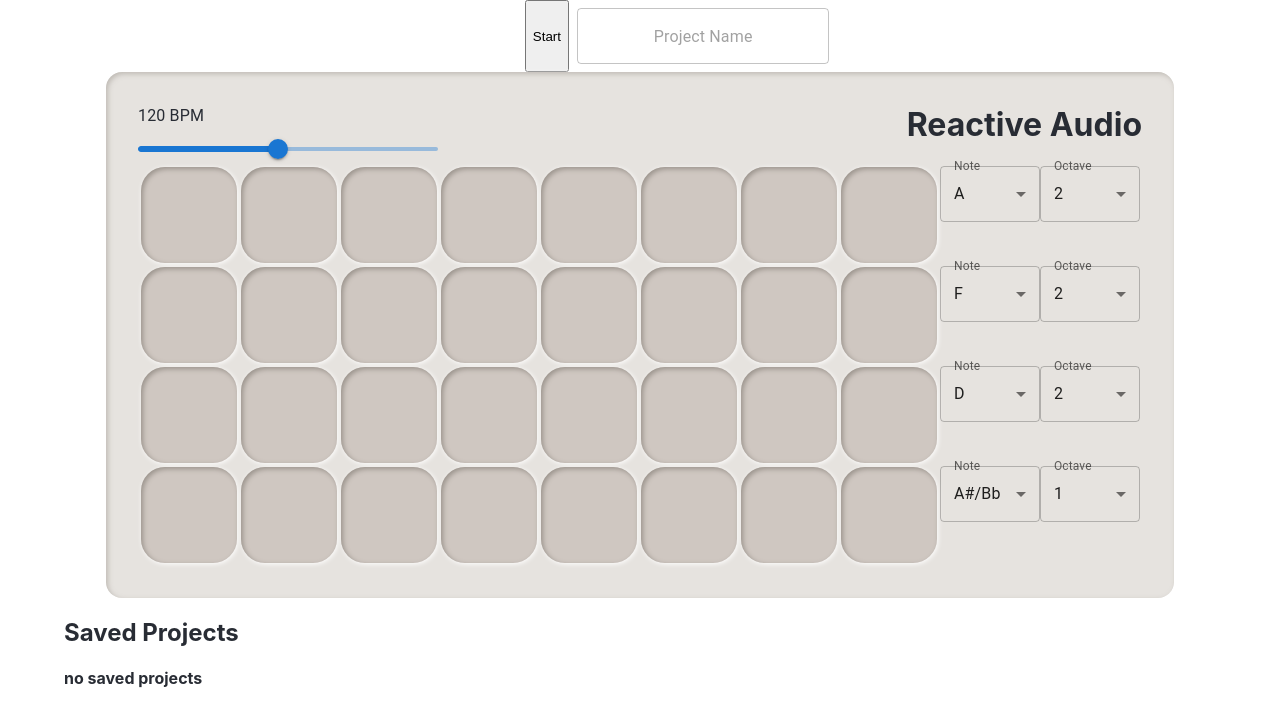
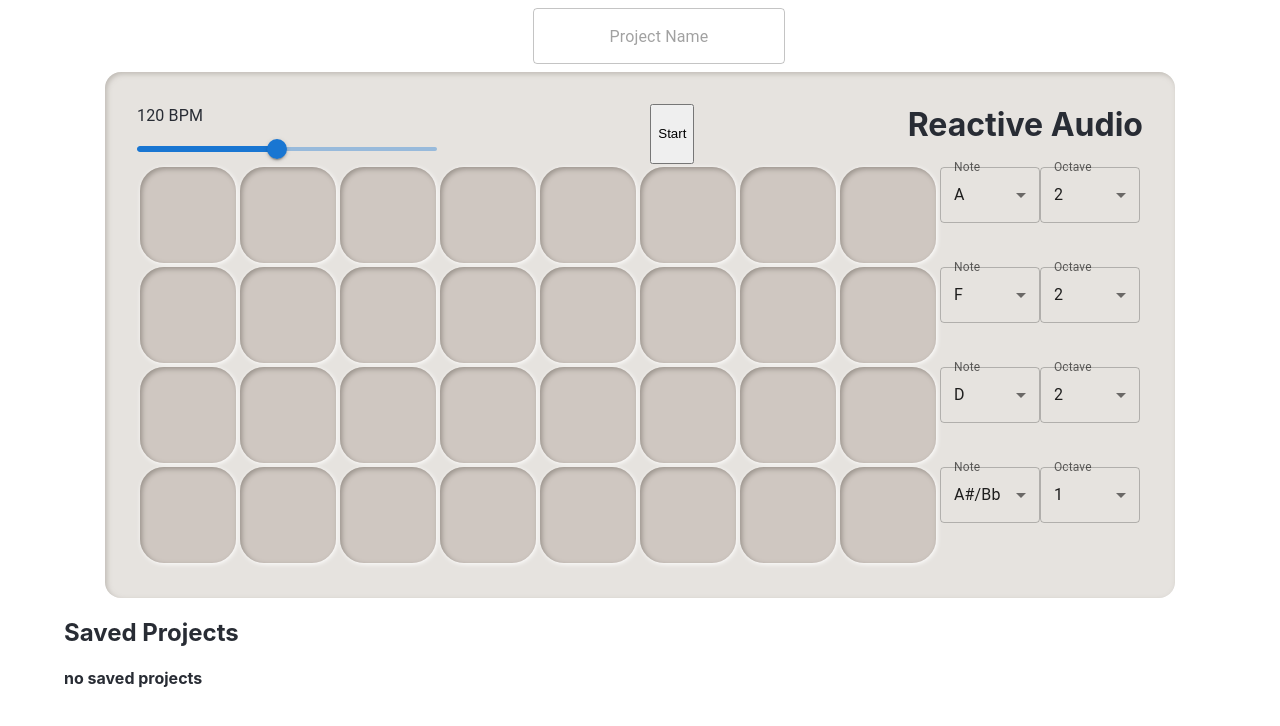
Before and after one commit to rriegel/Reactive-Audio, a React app: page / in a window 1280 px wide. Shown: the top 726 px of the page. Built offline with nearby package versions, Linux system fonts and the light colour scheme; no server answers; the HTML template or start-up script is replaced by a standard one.

Commit message:
moved play button into the sequencer component

```diff
--- a/client/src/app.jsx
+++ b/client/src/app.jsx
@@ -16,7 +16,6 @@ class App extends React.Component {
     super(props);
 
     this.state = {
-      isPlaying: false,
       name: null,
       pattern: [
         [0, 0, 0, 0, 0, 0, 0, 0],
@@ -31,7 +30,6 @@ class App extends React.Component {
       adjBPM: 120
     };
 
-    this.toggleSequencer = this.toggleSequencer.bind(this);
     this.changeNote = this.changeNote.bind(this);
   }
 
@@ -84,12 +82,6 @@ class App extends React.Component {
     this.getSaveData();
   }
 
-  toggleSequencer() {
-    this.setState(prevState => ({
-      isPlaying: !prevState.isPlaying
-    }));
-  }
-
   boxToggle(row, index) {
     let newBoxToggle = this.state.pattern;
     newBoxToggle[row][index] = newBoxToggle[row][index] === 0 ? 1 : 0;
@@ -121,9 +113,6 @@ class App extends React.Component {
 
         <div className="menu-bar">
           <div className="top-buttons">
-            <button onClick={ () => {this.toggleSequencer()} }>
-              {this.state.isPlaying ? 'Stop' : 'Start'}
-            </button>
             <NameInput
               projectList = { this.state.savestates }
               saveProject={(e) => {this.saveState(e)}}
@@ -138,7 +127,6 @@ class App extends React.Component {
             name={ this.state.name || "" }
             BPM={ this.state.BPM }
             adjBPM={ this.state.adjBPM }
-            isPlaying={ this.state.isPlaying }
             pattern={ this.state.pattern }
             boxToggle={ (row, index) => this.boxToggle(row, index) }
             changeNote={ (e) => this.changeNote(e) }
--- a/client/src/components/Sequencer.jsx
+++ b/client/src/components/Sequencer.jsx
@@ -4,10 +4,11 @@ import SequencerRow from './SequencerRow.jsx';
 import BPMSlider from './utils/BPMSlider.js';
 import togglePlay from './utils/togglePlay.js';
 
-function Sequencer({ notes, octaves, name, BPM, adjBPM, isPlaying, pattern, boxToggle, changeNote, changeOctave, changeBPM }) {
+function Sequencer({ notes, octaves, name, BPM, adjBPM, pattern, boxToggle, changeNote, changeOctave, changeBPM }) {
+
+  const [isPlaying, toggleSequencer] = useState(false);
 
   const [active, setActive] = useState(null);
-
   const usePrevious = (val) => {
     const ref = useRef();
     useEffect(() => ref.current = val);
@@ -30,6 +31,9 @@ function Sequencer({ notes, octaves, name, BPM, adjBPM, isPlaying, pattern, boxT
           current={ adjBPM }
           changeBPM={ changeBPM }
         />
+        <button onClick={ () => {toggleSequencer(!isPlaying)} }>
+          {isPlaying ? 'Stop' : 'Start'}
+        </button>
         <h1 className="title">
           Reactive Audio
         </h1>
--- a/client/src/components/SequencerRow.jsx
+++ b/client/src/components/SequencerRow.jsx
@@ -20,7 +20,7 @@ function SequencerRow({pattern, row, boxToggle, active, notes, octaves, changeNo
           />
         )
       })}
-      <div className="selectors">
+      <td className="selectors">
         <NoteSelect
           boxrow={ row+"" }
           note={ notes[row] }
@@ -31,7 +31,7 @@ function SequencerRow({pattern, row, boxToggle, active, notes, octaves, changeNo
           octave={ octaves[row] }
           changeOctave={ changeOctave }
         />
-      </div>
+      </td>
     </tr>
   )
 };
```
